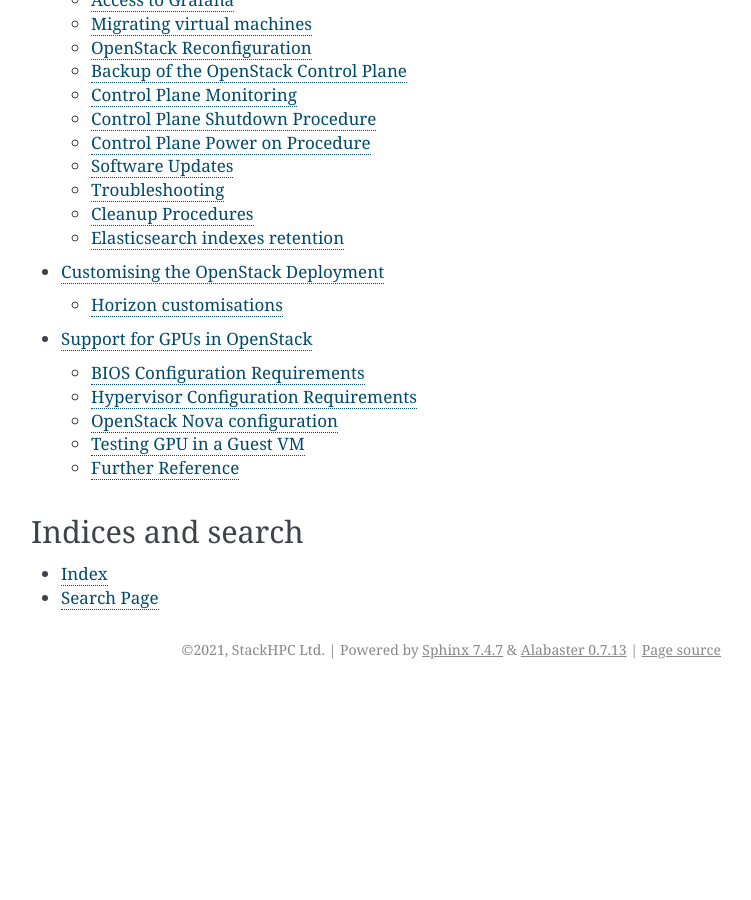
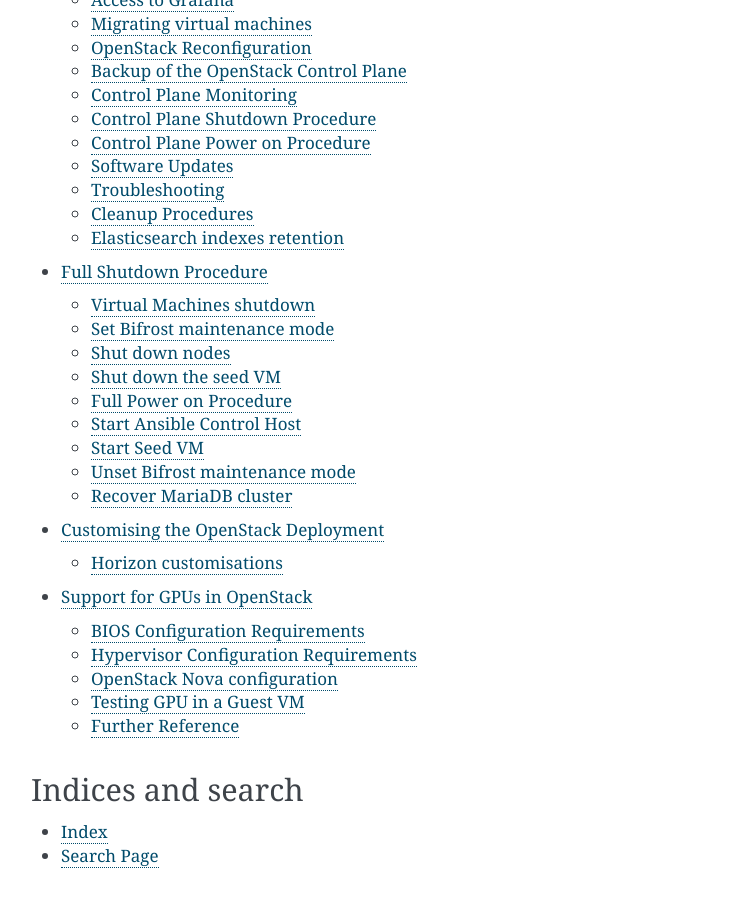
Before and after one commit to stackhpc/openstack-admin-guide, a Sphinx documentation site: the page built from source/index.rst, in a window 1280 px wide and 900 px high, scrolled down 1149 px. Shown: the whole window, without its empty margins (389-1140 px from the left). Built offline with Sphinx 7.4.7, drawn with Linux system fonts in a browser that asks for light colours; before the commit the page ends 1838 px from its top, so only the background shows below that; part of the change alters nothing that is shown.

Commit message:
Full shutdown document added

```diff
--- /dev/null
+++ b/source/full_shutdown.rst
@@ -0,0 +1,206 @@
+.. include:: vars.rst
+
+=======================
+Full Shutdown Procedure
+=======================
+
+In case a full shutdown of the system is required, we advise to use the
+following order:
+
+* Perform a graceful shutdown of all virtual machine instances
+* Stop Ceph (if applicable)
+* Put all nodes into maintenance mode in Bifrost
+* Shut down compute nodes
+* Shut down monitoring node
+* Shut down network nodes (if separate from controllers)
+* Shut down controllers
+* Shut down Ceph nodes (if applicable)
+* Shut down seed VM
+* Shut down Ansible control host
+
+Virtual Machines shutdown
+-------------------------
+
+Contact Openstack users to stop their virtual machines gracefully,
+If that is not possible shut down VMs using openstack CLI as admin user:
+
+.. code-block:: bash
+
+   for i in `openstack server list --all-projects -c ID -f value` ; \
+   do openstack server stop $i ; done
+
+
+.. ifconfig:: deployment['ceph_managed']
+
+   Stop Ceph
+   ---------
+   Procedure based on `Red Hat documentation <https://access.redhat.com/documentation/en-us/red_hat_ceph_storage/4/html/administration_guide/understanding-process-management-for-ceph#powering-down-and-rebooting-a-red-hat-ceph-storage-cluster_admin>`__
+
+   - Stop the Ceph clients from using any Ceph resources (RBD, RADOS Gateway, CephFS)
+   - Check if cluster is in healthy state
+
+   .. code-block:: bash
+
+      ceph status
+
+   - Stop CephFS (if applicable)
+
+   Stop CephFS cluster by reducing the number of ranks to 1, setting the cluster_down flag, and then failing the last rank.
+
+   .. code-block:: bash
+
+      ceph fs set FS_NAME max_mds 1
+      ceph mds deactivate FS_NAME:1 # rank 2 of 2
+      ceph status # wait for rank 1 to finish stopping
+      ceph fs set FS_NAME cluster_down true
+      ceph mds fail FS_NAME:0
+
+   Setting the cluster_down flag prevents standbys from taking over the failed rank.
+
+   - Set the noout, norecover, norebalance, nobackfill, nodown and pause flags.
+
+   .. code-block:: bash
+
+      ceph osd set noout
+      ceph osd set norecover
+      ceph osd set norebalance
+      ceph osd set nobackfill
+      ceph osd set nodown
+      ceph osd set pause
+
+   - Shut down the OSD nodes one by one:
+
+   .. code-block:: bash
+
+      systemctl stop ceph-osd.target
+
+   - Shut down the monitor/manager nodes one by one:
+
+   .. code-block:: bash
+
+      systemctl stop ceph.target
+
+Set Bifrost maintenance mode
+----------------------------
+
+Set maintenance mode in bifrost to prevent nodes from automatically
+powering back on
+
+.. code-block:: bash
+
+   bifrost# for i in `openstack --os-cloud bifrost baremetal node list -c UUID -f value` ; \
+   do openstack --os-cloud bifrost baremetal node maintenance set --reason full-shutdown $i ; done
+
+Shut down nodes
+---------------
+
+Shut down nodes one at a time gracefully using:
+
+.. code-block:: bash
+
+   systemctl poweroff
+
+Shut down the seed VM
+---------------------
+
+Shut down seed vm on ansible control host gracefully using:
+
+.. code-block:: bash
+   :substitutions:
+
+   ssh stack@|seed_name| sudo systemctl poweroff
+   virsh shutdown |seed_name|
+
+.. _full-power-on:
+
+Full Power on Procedure
+-----------------------
+
+* Start ansible control host and seed vm
+* Remove nodes from maintenance mode in bifrost
+* Recover MariaDB cluster
+* Start Ceph (if applicable)
+* Check that all docker containers are running
+* Check Kibana for any messages with log level ERROR or equivalent
+
+Start Ansible Control Host
+--------------------------
+
+The Ansible control host is not enrolled in Bifrost and will have to be powered
+on manually.
+
+Start Seed VM
+-------------
+
+The seed VM (and any other service VM) should start automatically when the seed
+hypervisor is powered on. If it does not, it can be started with:
+
+.. code-block:: bash
+
+   virsh start seed-0
+
+Unset Bifrost maintenance mode
+------------------------------
+
+Unsetting maintenance mode in bifrost should automatically power on the nodes
+
+.. code-block:: bash
+
+   bifrost# for i in `openstack --os-cloud bifrost baremetal node list -c UUID -f value` ; \
+   do openstack --os-cloud bifrost baremetal node maintenance unset $i ; done
+
+Recover MariaDB cluster
+-----------------------
+
+If all of the servers were shut down at the same time, it is necessary to run a
+script to recover the database once they have all started up. This can be done
+with the following command:
+
+.. code-block:: bash
+
+   kayobe# kayobe overcloud database recover
+
+.. ifconfig:: deployment['ceph_managed']
+
+   Start Ceph
+   ----------
+   Procedure based on `Red Hat documentation <https://access.redhat.com/documentation/en-us/red_hat_ceph_storage/4/html/administration_guide/understanding-process-management-for-ceph#powering-down-and-rebooting-a-red-hat-ceph-storage-cluster_admin>`__
+
+   - Start monitor/manager nodes:
+
+   .. code-block:: bash
+
+      systemctl start ceph.target
+
+   - Start the OSD nodes:
+
+   .. code-block:: bash
+
+      systemctl start ceph-osd.target
+
+   - Wait for all the nodes to come up
+
+   - Unset the noout, norecover, norebalance, nobackfill, nodown and pause flags
+
+   .. code-block:: bash
+
+      ceph osd unset noout
+      ceph osd unset norecover
+      ceph osd unset norebalance
+      ceph osd unset nobackfill
+      ceph osd unset nodown
+      ceph osd unset pause
+
+   - Start CephFS (if applicable)
+
+   CephFS cluster must be brought back up by setting the cluster_down flag to false
+
+   .. code-block:: bash
+
+      ceph fs set FS_NAME cluster_down false
+
+   - Verify ceph cluster status
+
+   .. code-block:: bash
+
+      ceph status
--- a/source/index.rst
+++ b/source/index.rst
@@ -24,6 +24,7 @@ Contents
    ceph_storage
    managing_users_and_projects
    operations_and_monitoring
+   full_shutdown
    customising_deployment
    gpus_in_openstack
 
--- a/source/operations_and_monitoring.rst
+++ b/source/operations_and_monitoring.rst
@@ -502,22 +502,10 @@ Shutting down the seed VM
    kayobe# ssh stack@|seed_name| sudo systemctl poweroff
    kayobe# virsh shutdown |seed_name|
 
-.. _full-shutdown:
-
 Full shutdown
 -------------
 
-In case a full shutdown of the system is required, we advise to use the
-following order:
-
-* Perform a graceful shutdown of all virtual machine instances
-* Shut down compute nodes
-* Shut down monitoring node
-* Shut down network nodes (if separate from controllers)
-* Shut down controllers
-* Shut down Ceph nodes (if applicable)
-* Shut down seed VM
-* Shut down Ansible control host
+Follow separate :doc:`document <full_shutdown>`.
 
 Rebooting a node
 ----------------
@@ -575,7 +563,7 @@ hypervisor is powered on. If it does not, it can be started with:
 Full power on
 -------------
 
-Follow the order in :ref:`full-shutdown`, but in reverse order.
+Follow separate :ref:`document <full-power-on>`.
 
 Shutting Down / Restarting Monitoring Services
 ----------------------------------------------
```
